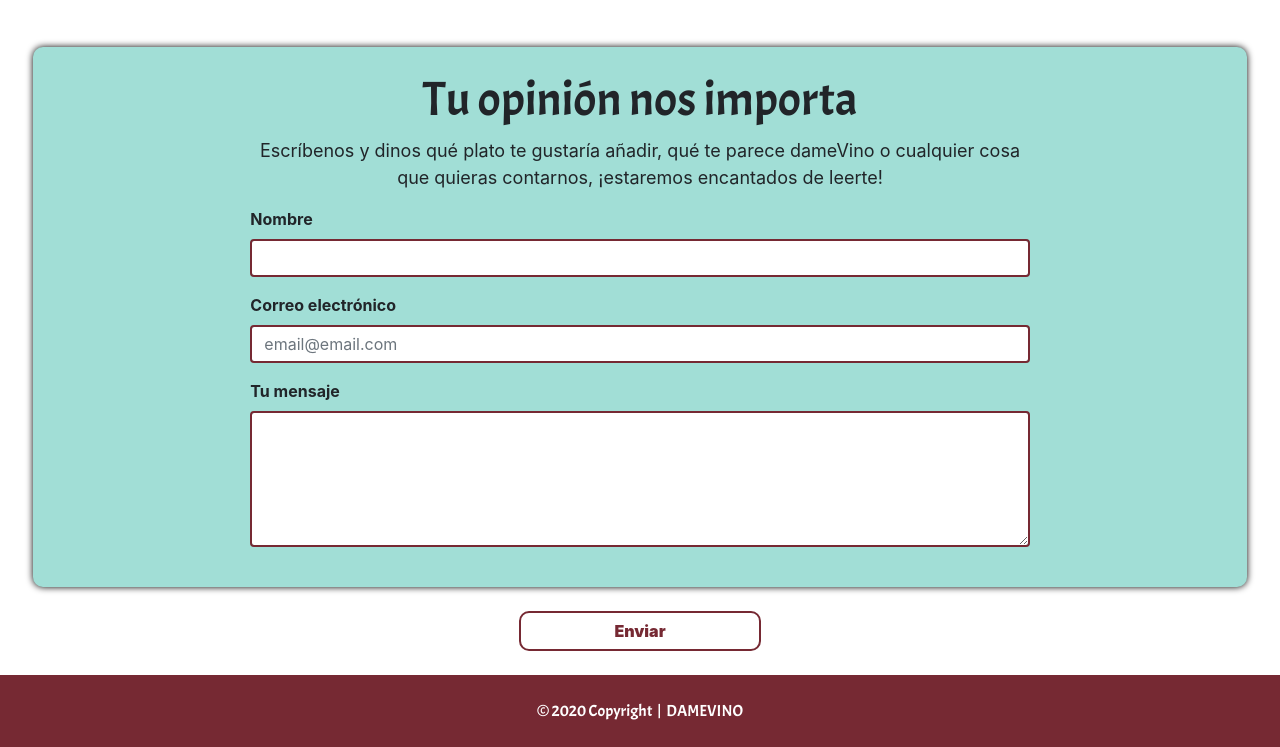
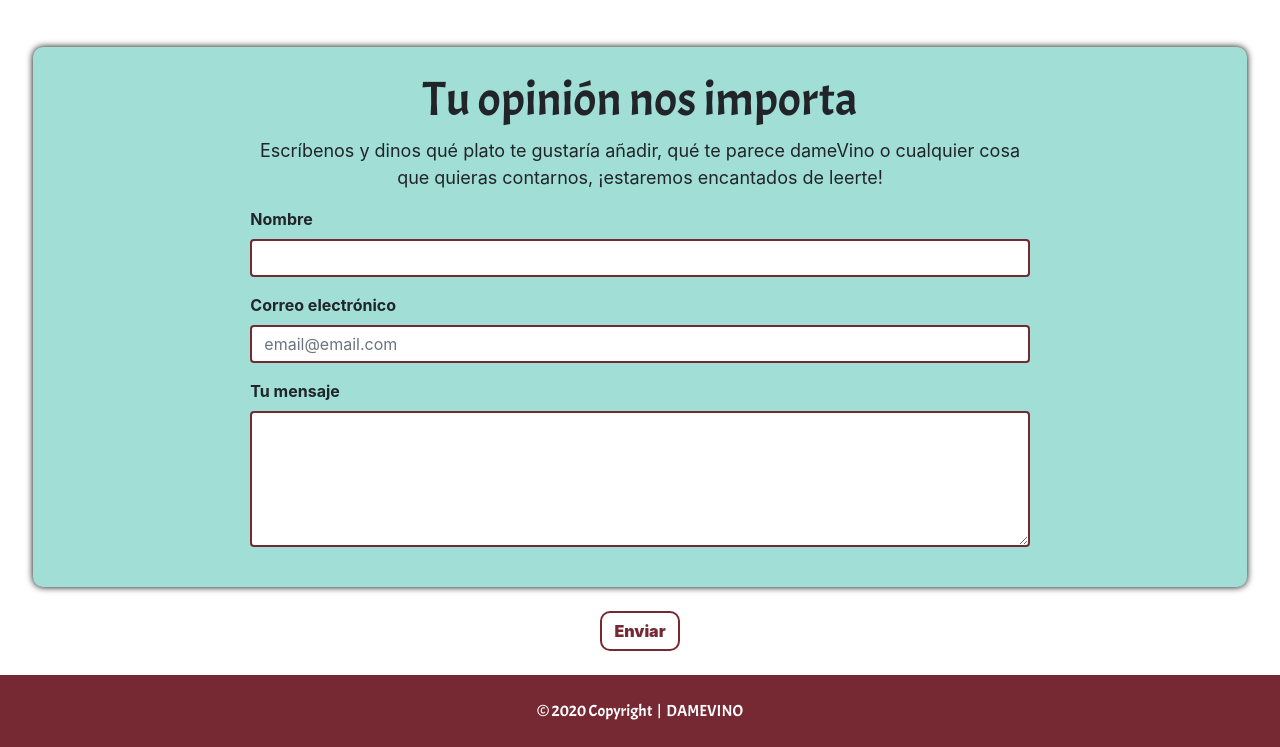
Before and after one commit to sebagm/damevino, a Django app: page /contacto/ in a window 1280 px wide. Shown: the part 281-1028 px from the top of the page. Run offline with Django 3.2, Linux system fonts and the light colour scheme; some libraries are stand-ins or nearby versions.

Commit message:
Ajustes de diseño para móvil

```diff
--- a/dameVino/templates/base.html
+++ b/dameVino/templates/base.html
@@ -13,6 +13,7 @@
     <link href="https://fonts.googleapis.com/css?family=Pacifico" rel="stylesheet">
     <link href="https://fonts.googleapis.com/css?family=Acme&display=swap" rel="stylesheet">
     <link rel="icon" type="image/vnd.microsoft.icon" href="{% static 'img/ico.ico' %}", sizes="64x64">
+
     <!-- Bootstrap CSS -->
     <link rel="stylesheet" href="https://stackpath.bootstrapcdn.com/bootstrap/4.2.1/css/bootstrap.min.css" integrity="sha384-GJzZqFGwb1QTTN6wy59ffF1BuGJpLSa9DkKMp0DgiMDm4iYMj70gZWKYbI706tWS" crossorigin="anonymous">
     <link rel="stylesheet" href="{% static 'css/estilos.css' %}">
--- a/dameVino/templates/contacto.html
+++ b/dameVino/templates/contacto.html
@@ -4,7 +4,7 @@
 
 {% block content %}
 
-    <div id="contenedor" class="container-fluid px-5 pt-5 pb-4" style="background-color: white;">
+    <div id="contenedor" class="container-fluid px-4 px-lg-5 pt-lg-5 pt-3 pb-4" style="background-color: white;">
         <div id="colC" class="row justify-content-center py-4" style="background-color: #a1ded6;">
             <div class="col-lg-8 col-xs-10">
                 <h2 id="tituloC" style="font-size: 3em;">Tu opinión nos importa</h2>
@@ -24,7 +24,7 @@
             </div>
         </div>
         <div id="bEnviar" class="row justify-content-center pt-4">
-            <button class="btn boton" onclick = enviar() style="width: 20%;"><b>Enviar</b></button>
+            <button class="btn boton" onclick = enviar()><b>Enviar</b></button>
         </div>
     </div>
 
--- a/dameVino/templates/detalles.html
+++ b/dameVino/templates/detalles.html
@@ -5,7 +5,7 @@
 
 {% block content %}
 
-<div class="container-fluid px-5 pt-5" style="background-color: white;">
+<div class="container-fluid px-4 px-lg-5 pt-3 pt-lg-5" style="background-color: white;">
     <div id="colD" class="container-fluid" style="background-color: #a1ded6;">
         <div class="row justify-content-center pt-4">
             <h1 id="tituloD">{{v.nombre}}</h1>
@@ -85,7 +85,7 @@
         </div>
     </div>
     <div class="row justify-content-center py-4">
-        <a href="{{v.url}}" target="_blank" class="btn boton" style="width: 25%;"><b>Comprar en Uvinum</b></a>
+        <a href="{{v.url}}" target="_blank" class="btn boton"><b>Comprar en Uvinum</b></a>
     </div>
 </div>
 
--- a/dameVino/templates/inicio.html
+++ b/dameVino/templates/inicio.html
@@ -13,7 +13,7 @@
           <p class="lead">DameVino es un recomendador de vinos online que te sugiere 5 vinos nacionales según las distintas características escogidas y el plato con el que lo quieras acompañar. También puedes elegir tú mismo el vino que desees en nuestra vinoteca.</p>
         </div>
         <div class="col col-xl-5">
-            <img src="{% static 'img/queEs.gif' %}" width="400" height="350" class="d-inline-block align-bottom" alt="">
+            <img src="{% static 'img/queEs.gif' %}" width="340" height="350" class="d-inline-block align-bottom" alt="">
         </div>
       </div>
     </div>
@@ -23,7 +23,7 @@
         <div class="row">
             <div class="col" style="margin: auto;">
                 <h1 style="font-family: 'Pacifico'">¿Cómo funciona?</h1>
-                <img src="{% static 'img/ensalada.svg' %}" width="250" height="250" class="d-inline-block align-bottom" alt="" style="margin-left: 6.5em;">
+                <img src="{% static 'img/ensalada.svg' %}" width="235" height="250" class="d-inline-block align-bottom" alt="" style="margin-left: 6.5em;">
                 <h3>Dinos qué vas a comer, y te sugeriremos 5 vinos distintos</h3>
                 <p class="lead">Dinos el maridaje con el que quieres acompañar el vino, elige las distintas características que desea que tenga y espera a que nuestro recomendador haga la magia.</p>
                 <a role="button" class="btn boton" href="{% url 'recomendador' %}"><b>Recomendador</b></a>
--- a/dameVino/templates/recomendador.html
+++ b/dameVino/templates/recomendador.html
@@ -5,11 +5,11 @@
 {% block content %}
 
     <div class="container-fluid px-5 py-4" style="background-color: white;">
-        <nav id="navMigajas" aria-label="breadcrumb">
+        <nav id="navMigajas" aria-label="breadcrumb" style="width: 100%;">
 
         </nav>
         <h1 id="tituloR"></h1>
-        <div id="colRV" class="row px-5 py-5 justify-content-center" style="background-color: #a1ded6;">
+        <div id="colRV" class="row px-lg-5 py-lg-5 px-2 py-4 justify-content-center" style="background-color: #a1ded6;">
 
         </div>
         <div id="botonSiguiente" class="row justify-content-center pt-4">
--- a/dameVino/templates/static/js/funciones.js
+++ b/dameVino/templates/static/js/funciones.js
@@ -127,7 +127,7 @@ function tipoVino(){
     for(var i=0; i<tVino.length; i++)
         $("#cRV").append("<button class='btn opcionesRV' value='"+ tVino[i] +"' onclick = tipoVvalue(this);>"+tVino[i]+"</button>");
 
-    $("#botonSiguiente").append("<button class='btn boton' value='Sin elección' onclick = tipoVvalue(this); style='width: 25%'><b>Saltar esta opción</b></button>");
+    $("#botonSiguiente").append("<button class='btn boton' value='Sin elección' onclick = tipoVvalue(this);><b>Saltar opción</b></button>");
 }
 
 // Función para obtener el value de la opción escogida por el usuario
@@ -186,7 +186,7 @@ function tipoDenominacion(){
     for(var i=0; i<tDenominacion.length; i++)
         $("#cRV").append("<button class='btn opcionesRV' value='"+tDenominacion[i]+"' onclick = tipoDvalue(this);>"+tDenominacion[i]+"</button>");
 
-    $("#botonSiguiente").append("<button class='btn boton' value='Sin elección' onclick = tipoDvalue(this); style='width: 25%'><b>Saltar esta opción</b></button>");
+    $("#botonSiguiente").append("<button class='btn boton' value='Sin elección' onclick = tipoDvalue(this);><b>Saltar opción</b></button>");
 }
 
 function tipoDvalue(comp){
@@ -244,7 +244,7 @@ function tipoEdad(){
     for(var i=0; i<tEdad.length; i++)
         $("#cRV").append("<button class='btn opcionesRV' value='"+tEdad[i]+"' onclick = tipoEvalue(this);>"+tEdad[i]+"</button>");
 
-    $("#botonSiguiente").append("<button class='btn boton' value='Sin elección' onclick = tipoEvalue(this); style='width: 25%'>Saltar esta opción</button>");
+    $("#botonSiguiente").append("<button class='btn boton' value='Sin elección' onclick = tipoEvalue(this);>Saltar opción</button>");
 }
 
 function tipoEvalue(comp){
@@ -302,7 +302,7 @@ function tipoMaridaje(){
     for(var i=0; i<tMaridaje.length; i++)
         $("#cRV").append("<button class='btn opcionesRV' value='"+tMaridaje[i]+"' onclick = tipoMvalue(this);>"+tMaridaje[i]+"</button>");
 
-    $("#botonSiguiente").append("<button class='btn boton' value='Sin elección' onclick = tipoMvalue(this); style='width: 25%'>Saltar esta opción</button>");
+    $("#botonSiguiente").append("<button class='btn boton' value='Sin elección' onclick = tipoMvalue(this);>Saltar opción</button>");
 }
 
 function tipoMvalue(comp){
@@ -360,7 +360,7 @@ function tipoGusto(){
     for(var i=0; i<tGusto.length; i++)
         $("#cRV").append("<button class='btn opcionesRV' value='"+tGusto[i]+"' onclick = tipoGvalue(this);>"+tGusto[i]+"</button>");
 
-    $("#botonSiguiente").append("<button class='btn boton' value='Sin elección' onclick = tipoGvalue(this); style='width: 25%'>Saltar esta opción</button>");
+    $("#botonSiguiente").append("<button class='btn boton' value='Sin elección' onclick = tipoGvalue(this);>Saltar opción</button>");
 }
 
 function tipoGvalue(comp){
@@ -419,7 +419,7 @@ function tipoTextura(){
     for(var i=0; i<tTextura.length; i++)
         $("#cRV").append("<button class='btn opcionesRV' value='"+tTextura[i]+"' onclick = tipoTvalue(this);>"+tTextura[i]+"</button>");
 
-    $("#botonSiguiente").append("<button class='btn boton' value='Sin elección' onclick = tipoTvalue(this); style='width: 25%'>Saltar esta opción</button>");
+    $("#botonSiguiente").append("<button class='btn boton' value='Sin elección' onclick = tipoTvalue(this);>Saltar opción</button>");
 }
 
 function tipoTvalue(comp){
@@ -477,7 +477,7 @@ function tipoCuerpo(){
     for(var i=0; i<tCuerpo.length; i++)
         $("#cRV").append("<button class='btn opcionesRV' value='"+tCuerpo[i]+"' onclick = tipoCvalue(this);>"+tCuerpo[i]+"</button>");
 
-    $("#botonSiguiente").append("<button class='btn boton' value='Sin elección' onclick = tipoCvalue(this); style='width: 25%'>Saltar esta opción</button>");
+    $("#botonSiguiente").append("<button class='btn boton' value='Sin elección' onclick = tipoCvalue(this);>Saltar opción</button>");
 }
 
 function tipoCvalue(comp){
--- a/dameVino/templates/vinoteca.html
+++ b/dameVino/templates/vinoteca.html
@@ -5,8 +5,8 @@
 
 {% block content %}
 
-<div class="container-fluid px-5 py-5" >
-    <div id="colD" class="row px-5 py-5" style="background-color: #a1ded6;">
+<div class="container-fluid px-lg-5 px-4 py-3 py-lg-5" >
+    <div id="colD" class="row px-lg-5 py-lg-5 px-2 py-2" style="background-color: #a1ded6;">
         <div class="col-xs-12 col-sm-3 px-0" style="max-height: 500px;">
             <form id="f" method="GET">
                 <div class="accordion" id="acordeon" style="overflow-y: auto; max-height: 400px;">
@@ -161,7 +161,7 @@
             </form>
         </div>
         <div class="col-xs-12 col-sm-9 d-flex justify-content-end" id="grupoVinos">
-            <div id="cartas" style="overflow-y: auto; max-height: 500px; width: 95%;">
+            <div id="cartas" style="overflow-y: auto; max-height: 500px; width: 100%;">
                 {% if vinos %}
                     {% for vino in vinos %}
                         <div class="card border-secondary mb-1">
```
